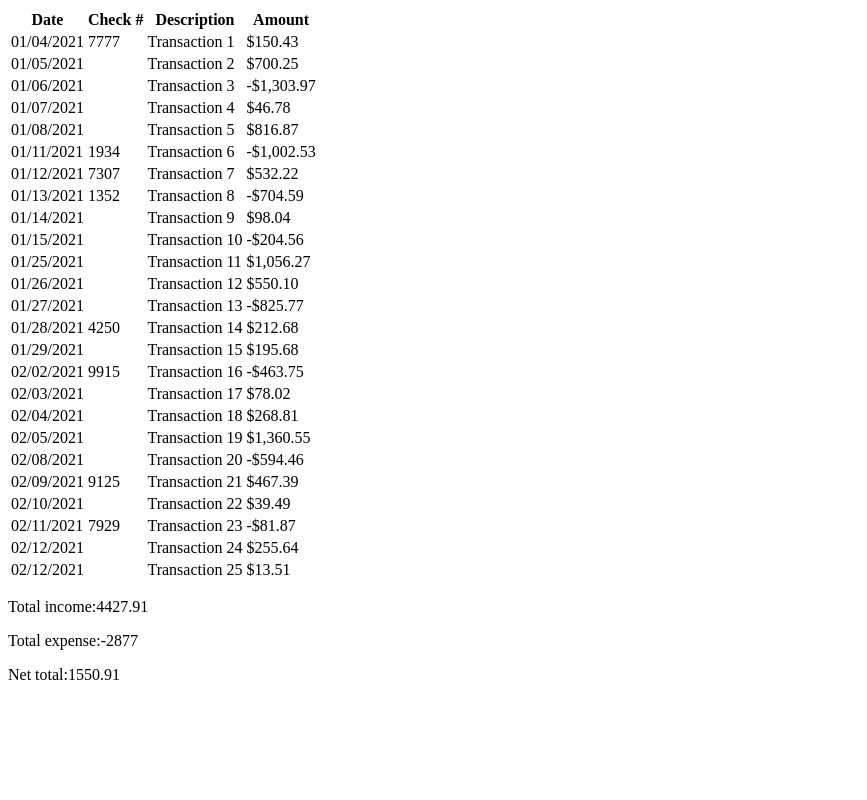
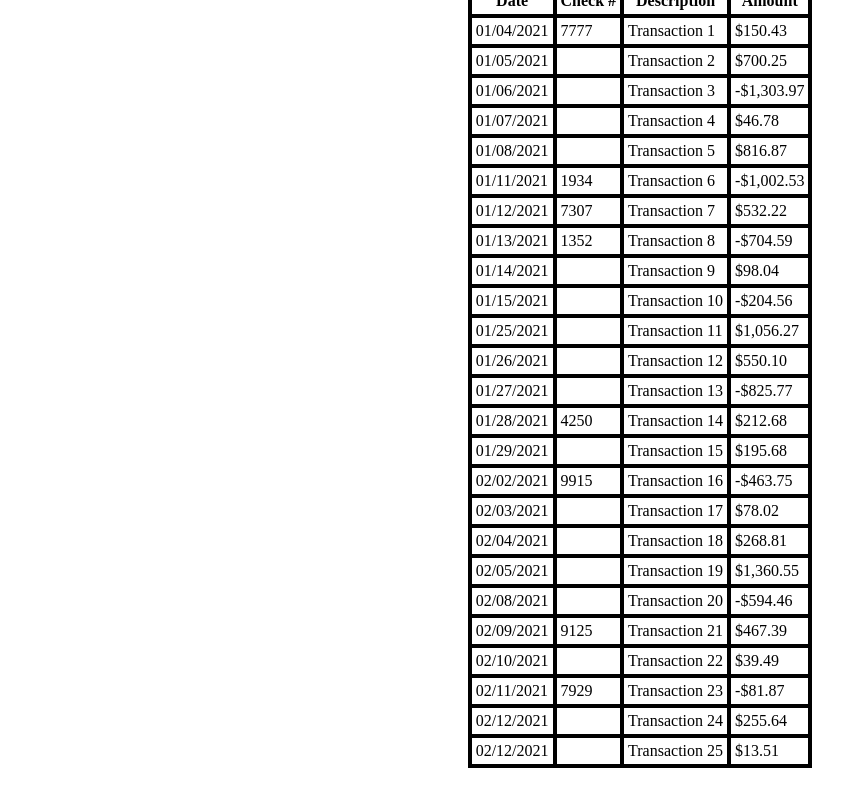
Before and after one commit to krystiano13/php-expenses, a PHP site: page / in a window 1280 px wide. Shown: the whole page, without its empty margins (0-867 px from the left). Run offline with PHP 8.4, Linux system fonts and the light colour scheme.

Commit message:
create some basic styles

```diff
--- /dev/null
+++ b/index.css
@@ -0,0 +1,32 @@
+*,*::before,*::after {
+    margin : 0;
+    padding : 0;
+    box-sizing: border-box;
+    overflow: hidden;
+}
+
+body {
+    width : 100vw;
+    height : 100vh;
+    display: flex;
+    justify-content: center;
+    align-items: center;
+    flex-direction: column;
+}
+
+table, td, th {
+    border: solid black 1px;
+}
+
+td,th {
+    background-color: white;
+    padding : .25rem;
+}
+
+p {
+    margin : .5rem;
+}
+
+table {
+    background-color: black;
+}
--- a/index.php
+++ b/index.php
@@ -11,6 +11,7 @@
         <meta name="keywords" content="expenses, tracking, tracker, expense" />
         <meta name="description" content="PHP expenses tracker with csv file import" />
         <title>PHP expenses</title>
+        <link rel="stylesheet" href="index.css" />
     </head>
     <body>
         <?php
```
